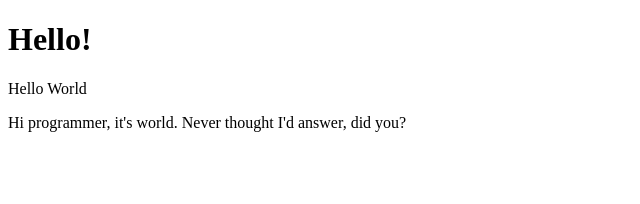
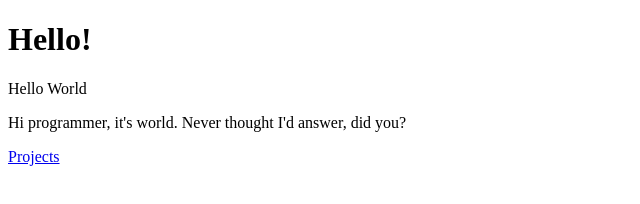
Before and after one commit to jruedas3/collab-test, a plain HTML site: page index.html in a window 1280 px wide. Shown: the full height of the page, 0-640 px from the left. Drawn offline with Linux system fonts and the light colour scheme.

Commit message:
Save modifications to index file

```diff
--- a/index.html
+++ b/index.html
@@ -7,5 +7,6 @@
 <h1>Hello!</h1>
 <p>Hello World</p>
 <p>Hi programmer, it's world. Never thought I'd answer, did you?</p>
+<a href="projects.html" alt="My projects">Projects</a>
 </body>
 </html>
```
